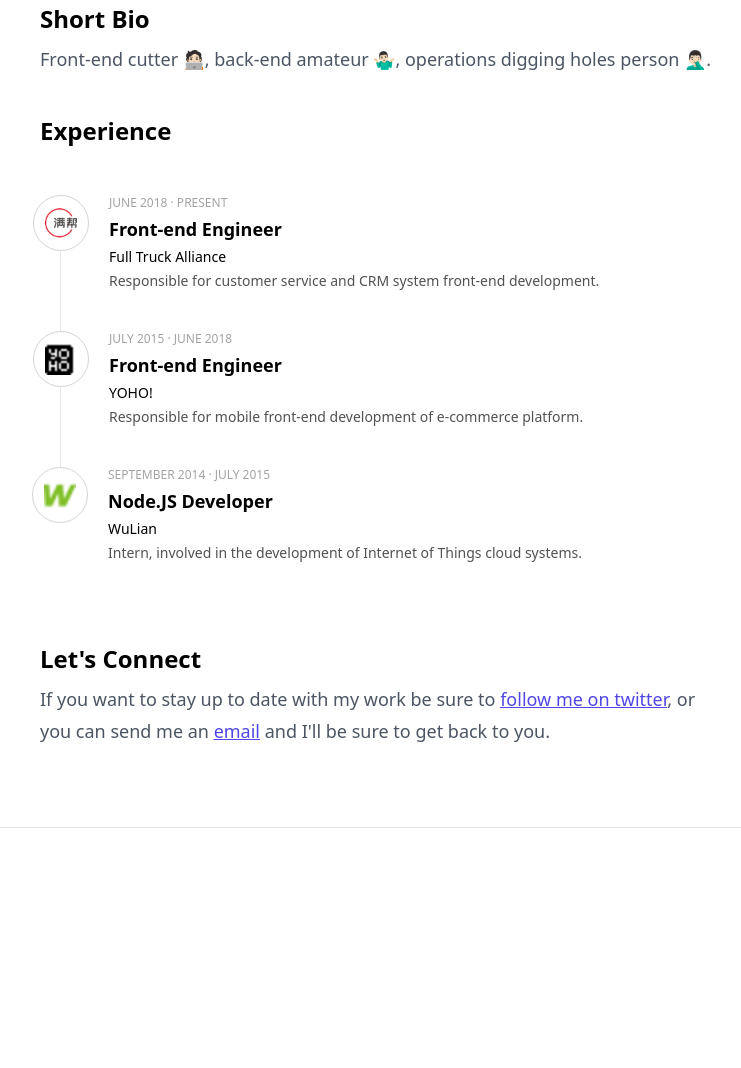
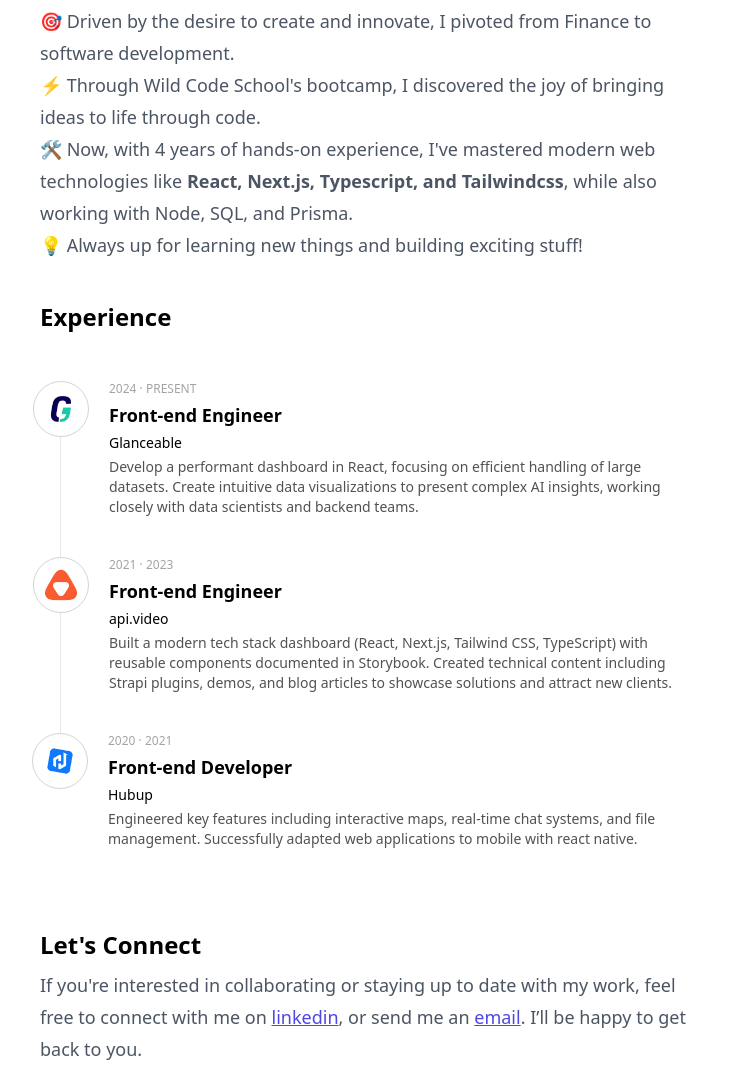
Before and after one commit to promathieuthiry/new_portfolio, an Astro site: page /about in a window 1280 px wide. Shown: the part 661-1729 px from the top of the page, without its empty margins (264-1005 px from the left). Before the commit the page ends 1577 px from the top, so only its background shows below. Built offline with nearby package versions, Linux system fonts and the light colour scheme; Astro itself is replaced by a stand-in of ours.

Commit message:
revamp about page

```diff
--- a/src/collections/experiences.json
+++ b/src/collections/experiences.json
@@ -1,23 +1,23 @@
 [
   {
-		"dates": "June 2018 · Present",
+    "dates": "2024 · Present",
     "role": "Front-end Engineer",
-		"company": "Full Truck Alliance",
-		"description": "Responsible for customer service and CRM system front-end development.",
-		"logo": "/assets/images/experiences/fta.ico"
+    "company": "Glanceable",
+    "description": "Develop a performant dashboard in React, focusing on efficient handling of large datasets. Create intuitive data visualizations to present complex AI insights, working closely with data scientists and backend teams.",
+    "logo": "/assets/images/experiences/glanceable_logo.png"
   },
   {
-		"dates": "July 2015 · June 2018",
+    "dates": "2021 · 2023",
     "role": "Front-end Engineer",
-		"company": "YOHO!",
-		"description": "Responsible for mobile front-end development of e-commerce platform.",
-		"logo": "/assets/images/experiences/yoho.ico"
+    "company": "api.video",
+    "description": "Built a modern tech stack dashboard (React, Next.js, Tailwind CSS, TypeScript) with reusable components documented in Storybook. Created technical content including Strapi plugins, demos, and blog articles to showcase solutions and attract new clients.",
+    "logo": "/assets/images/experiences/api_video_logo.png"
   },
   {
-		"dates": "September 2014 · July 2015 ",
-		"role": "Node.JS Developer",
-		"company": "WuLian",
-		"description": "Intern, involved in the development of Internet of Things cloud systems.",
-		"logo": "/assets/images/experiences/wulian.ico"
+    "dates": "2020 · 2021",
+    "role": "Front-end Developer",
+    "company": "Hubup",
+    "description": "Engineered key features including interactive maps, real-time chat systems, and file management. Successfully adapted web applications to mobile with react native.",
+    "logo": "/assets/images/experiences/hubup_logo.png"
   }
 ]
--- a/src/pages/about.astro
+++ b/src/pages/about.astro
@@ -9,16 +9,19 @@
   <section class="relative z-20 max-w-2xl mx-auto my-12 px-7 lg:px-0">
     <PageHeading
       title="About Me"
-      description="Hello 👋 I'm a frontend engineer from Nanjing, China. I'm passionate about building new products and learning new technology."
+      description=""
     />
 
-    <img src="/assets/images/about.jpg" class="relative z-30 w-full my-10 rounded-xl" />
+    <img src="/assets/images/profile.jpg" class="relative z-30 w-full my-10 rounded-xl aspect-video object-cover" />
 
     <h2 class="mb-2 text-2xl font-bold dark:text-neutral-200">Short Bio</h2>
     <p
       class="text-sm leading-6 text-gray-600 dark:text-neutral-400 sm:leading-7 lg:leading-8 sm:text-base lg:text-lg"
     >
-      Front-end cutter 🧑🏻‍💻, back-end amateur 🤷🏻‍♂️, operations digging holes person 🤦🏻‍♂️.
+    🎯 Driven by the desire to create and innovate, I pivoted from Finance to software development.<br>
+    ⚡ Through Wild Code School's bootcamp, I discovered the joy of bringing ideas to life through code.<br>
+    🛠️ Now, with 4 years of hands-on experience, I've mastered modern web technologies like <b>React, Next.js, Typescript, and Tailwindcss</b>, while also working with Node, SQL, and Prisma.<br>
+    💡 Always up for learning new things and building exciting stuff!
     </p>
 
     <h2
@@ -60,13 +63,13 @@
     <p
       class="text-sm leading-6 text-gray-600 dark:text-neutral-400 sm:leading-7 lg:leading-8 sm:text-base lg:text-lg"
     >
-      If you want to stay up to date with my work be sure to <a
-        href="https://twitter.com/ccikai"
+    If you're interested in collaborating or staying up to date with my work, feel free to connect with me on <a
+        href="https://www.linkedin.com/in/mathieu-thiry/"
         target="_blank"
-        class="text-indigo-600 underline">follow me on twitter</a
-      >, or you can send me an <a href="mailto:astro-aria#miantiao.me" class="text-indigo-600 underline"
+        class="text-indigo-600 underline"> linkedin</a
+      >, or send me an <a href="mailto:promathieuthiry@gmail.com" class="text-indigo-600 underline"
         >email</a
-      > and I'll be sure to get back to you.
+      >. I’ll be happy to get back to you.
     </p>
   </section>
 </Layout>
```
Also changed, not shown: public/assets/images/about.jpg (deleted), public/assets/images/cover.png (deleted), public/assets/images/experiences/api_video_logo.png (added), public/assets/images/experiences/fta.ico (deleted), public/assets/images/experiences/glanceable_logo.png (added), public/assets/images/experiences/hubup_logo.png (added), public/assets/images/experiences/wulian.ico (deleted), public/assets/images/experiences/yoho.ico (deleted), public/assets/images/photo.png (deleted). Lines whose indentation alone changed are shown as unchanged.
